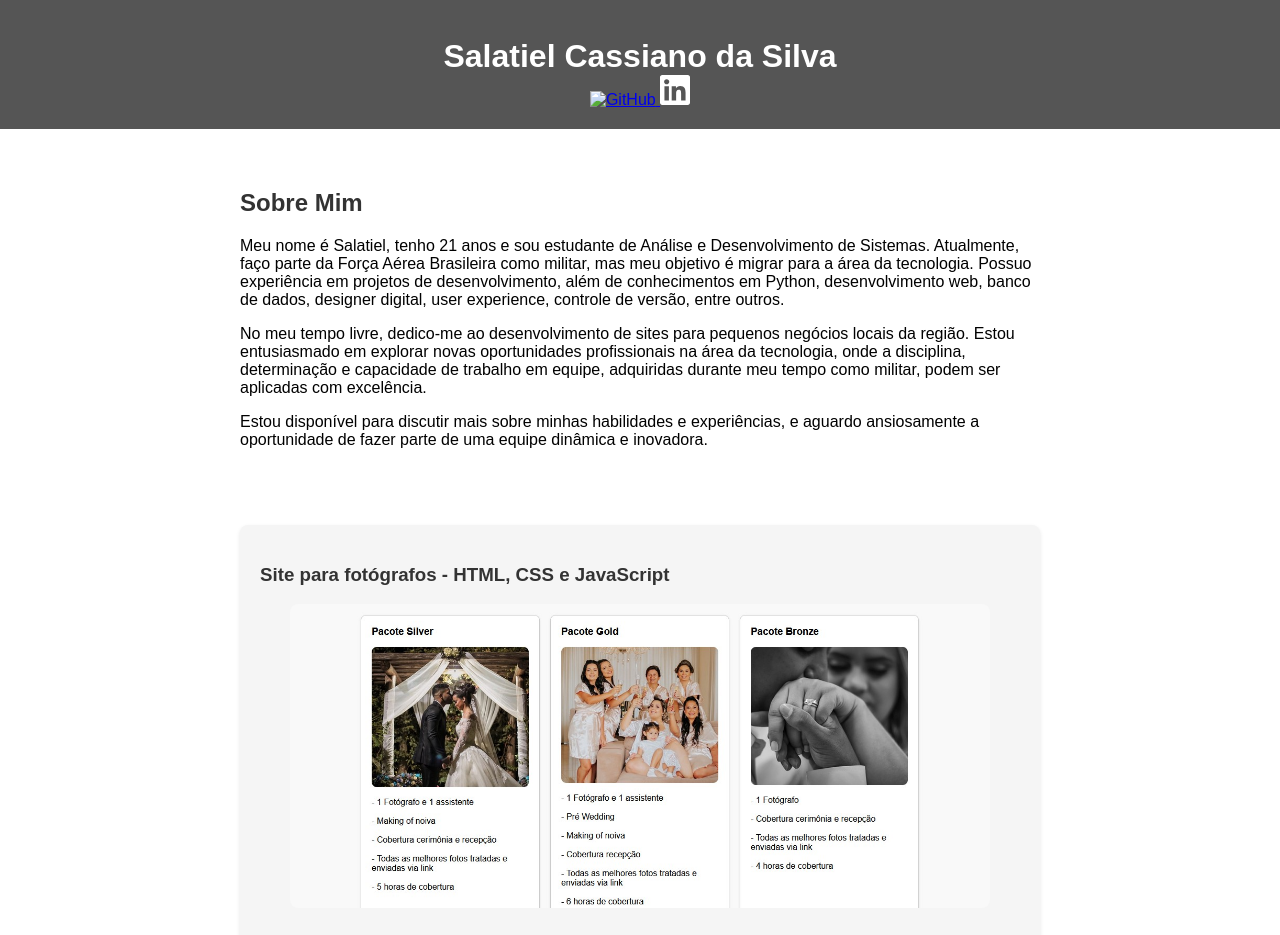
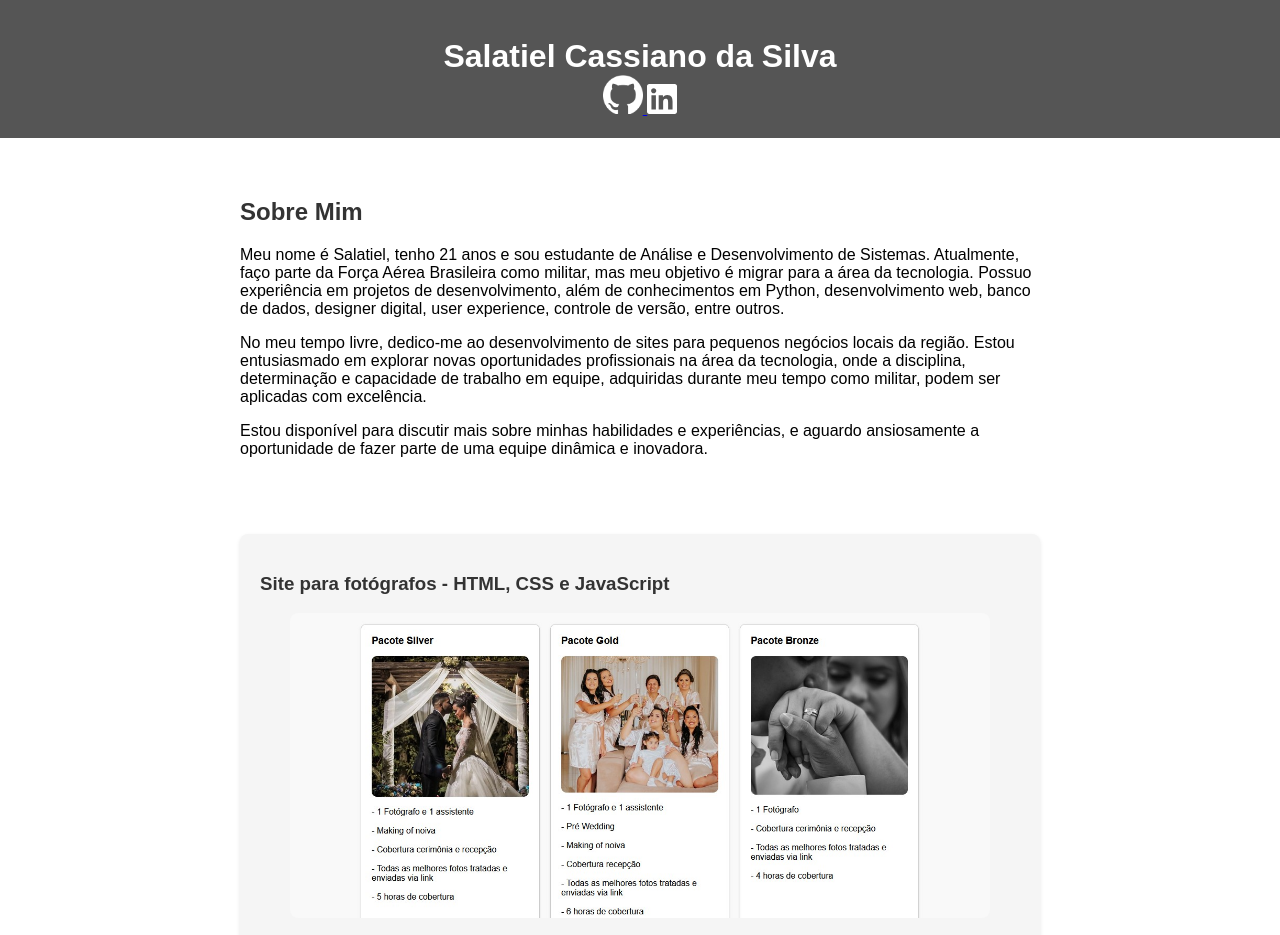
Before and after one commit to SalatielCassiano/Meu-portfolio, a plain HTML site: page index.html in a window 1280 px wide. Shown: the top 935 px of the page. Drawn offline with Linux system fonts and the light colour scheme.

Commit message:
Update index.html
1

```diff
--- a/index.html
+++ b/index.html
@@ -17,7 +17,7 @@
         <nav>
             <!-- Link para o GitHub -->
             <a href="https://github.com/SalatielCassiano">
-                <img src="github-mark/github-mark-white.png" alt="GitHub" style="width: 40px; height: auto;">
+                <img src="github-mark-white.png" alt="GitHub" style="width: 40px; height: auto;">
             </a>
             <!-- Link para o LinkedIn -->
             <a href="https://www.linkedin.com/in/salatiel-cassiano-70304025b">
```
